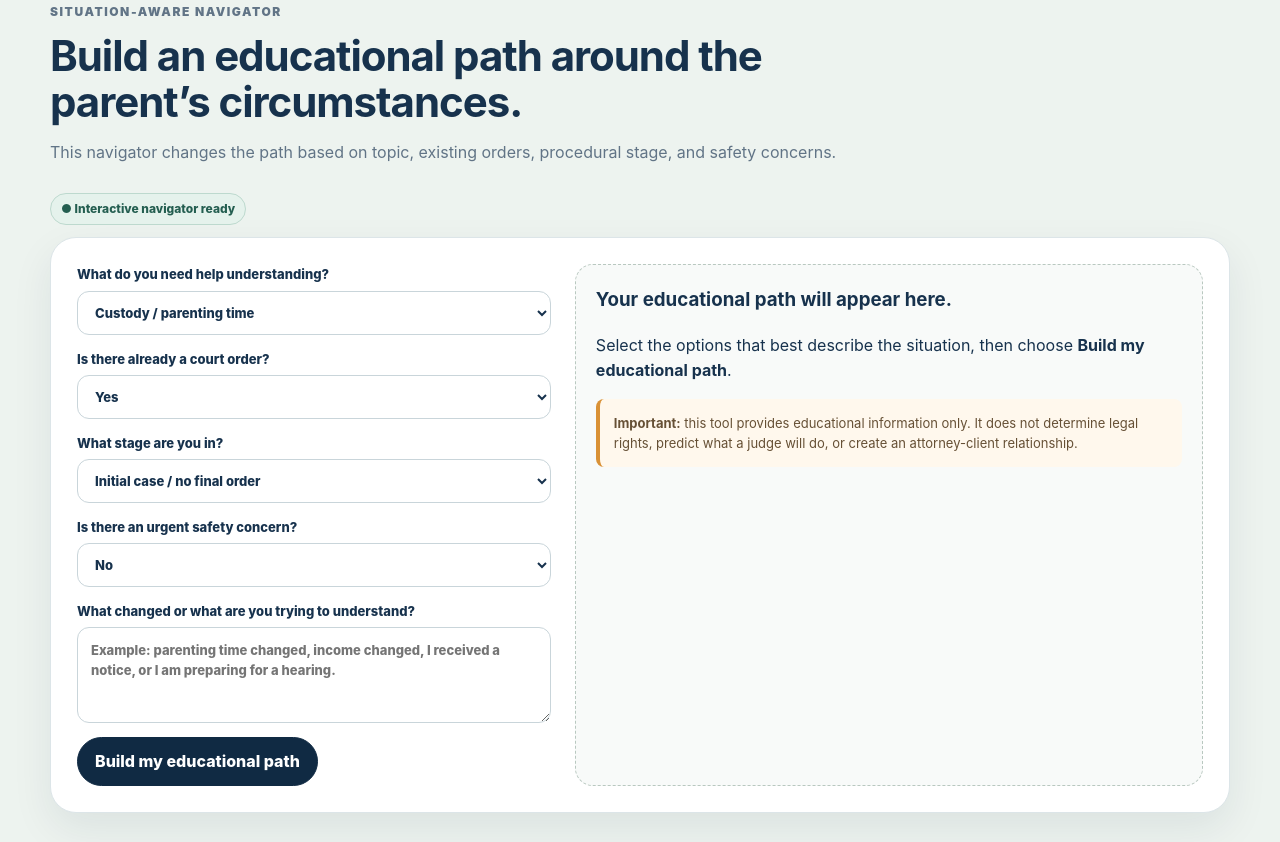
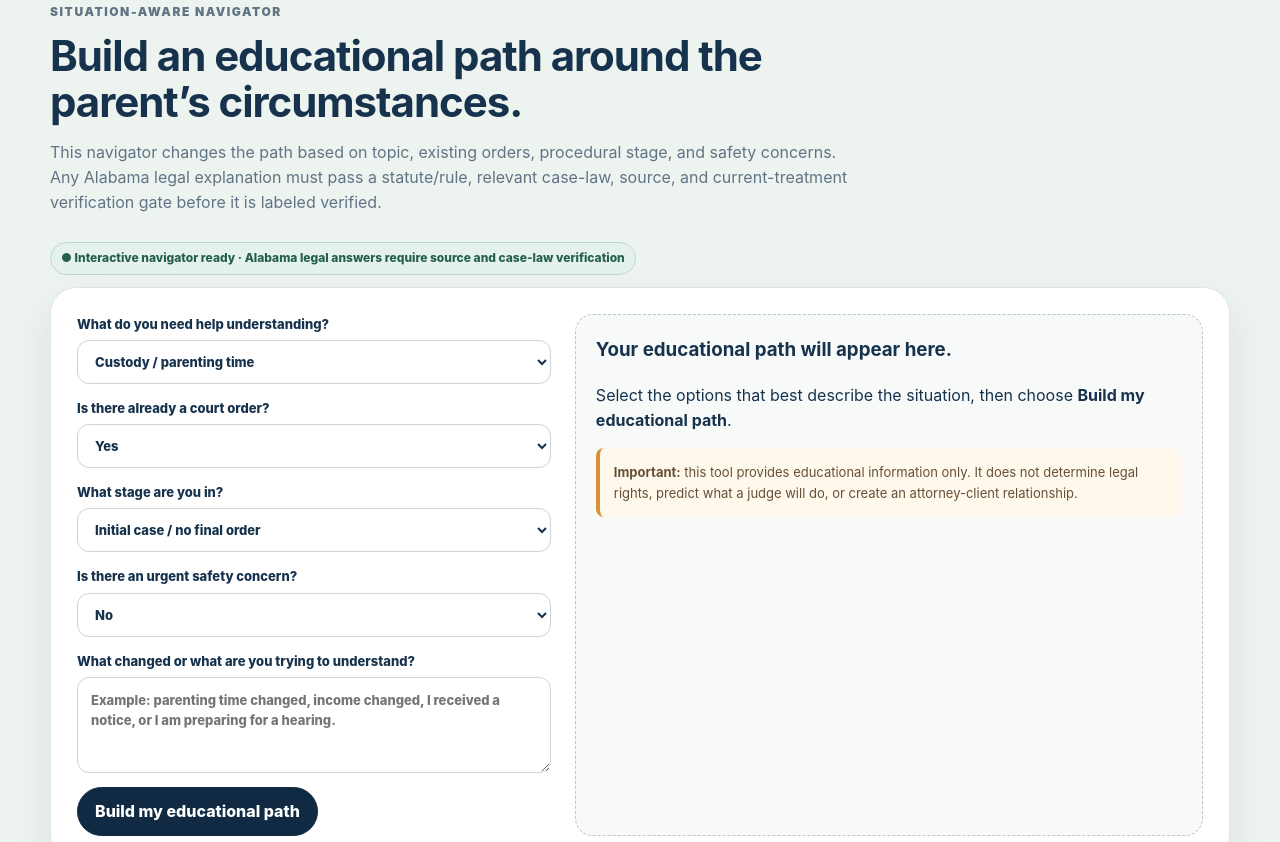
Before and after one commit to steelcityintrgrators/prepared-parent-project, a plain HTML site: page index.html in a window 1280 px wide. Shown: the part 1591-2433 px from the top of the page. Drawn offline with Linux system fonts and the light colour scheme.

Commit message:
Expose Alabama authority verification requirements in public navigator

```diff
--- a/index.html
+++ b/index.html
@@ -49,8 +49,8 @@
 
 <section id="navigator" class="section alt">
   <div class="shell">
-    <div class="section-head"><p class="eyebrow">Situation-aware navigator</p><h2>Build an educational path around the parent’s circumstances.</h2><p>This navigator changes the path based on topic, existing orders, procedural stage, and safety concerns.</p></div>
-    <div class="status">● Interactive navigator ready</div>
+    <div class="section-head"><p class="eyebrow">Situation-aware navigator</p><h2>Build an educational path around the parent’s circumstances.</h2><p>This navigator changes the path based on topic, existing orders, procedural stage, and safety concerns. Any Alabama legal explanation must pass a statute/rule, relevant case-law, source, and current-treatment verification gate before it is labeled verified.</p></div>
+    <div class="status">● Interactive navigator ready · Alabama legal answers require source and case-law verification</div>
     <div class="navigator-shell">
       <form id="navigatorForm">
         <label>What do you need help understanding?
@@ -131,7 +131,7 @@
       <aside class="panel">
         <h3>Legal-content publication gate</h3>
         <p>Each legal proposition should record the issue, facts that matter, statute or rule, relevant Alabama case authority, source link, pinpoint support, date verified, distinctions, and review status.</p>
-        <div class="notice"><strong>Stop condition:</strong> if required case-law support has not been verified, the content remains unpublished.</div>
+        <div class="notice"><strong>Stop condition:</strong> if required case-law support has not been verified, the content remains unpublished. Verified legal answers must identify the applicable Alabama statute/rule, relevant published Alabama appellate case(s), citation, source link, pinpoint support, factual distinctions, current treatment, and verification date.</div>
       </aside>
     </div>
   </div>
```
